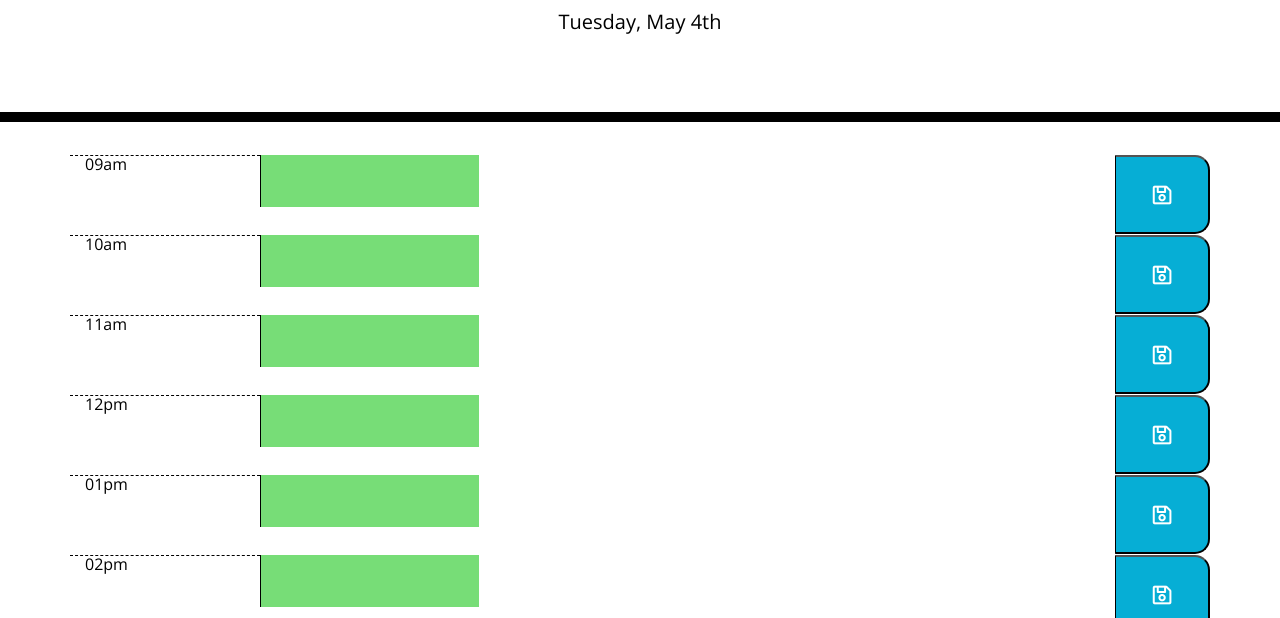
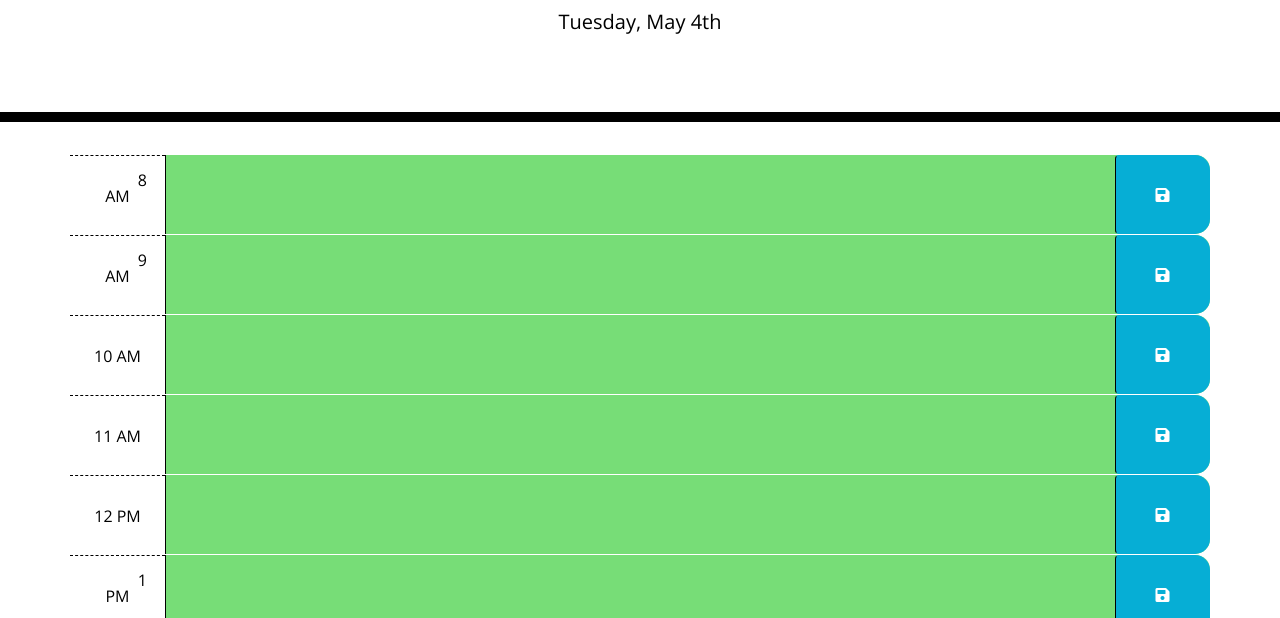
Before and after one commit to Nite1217/api-challenge, a plain HTML site: page index.html in a window 1280 px wide. Shown: the part 182-800 px from the top of the page. Drawn offline with nearby package versions, Linux system fonts and the light colour scheme.

Commit message:
updated js code

```diff
--- a/index.html
+++ b/index.html
@@ -31,6 +31,95 @@
     <div class="container">
       <h2 class="date"></h2>
       <!-- Timeblocks go here -->
+      <div id="hour8" class="row time-block">
+        <div class="col-md-1 hour">
+            8 AM
+        </div>
+        <textarea class="col-md-10 description">
+        </textarea>
+        <button class="btn saveBtn col-md-1"><i class="fas fa-save"></i></button>
+    </div>
+
+<div id="hour9" class="row time-block">
+        <div class="col-md-1 hour">
+            9 AM
+        </div>
+        <textarea class="col-md-10 description">
+        </textarea>
+        <button class="btn saveBtn col-md-1"><i class="fas fa-save"></i></button>
+    </div>
+
+<div id="hour10" class="row time-block">
+        <div class="col-md-1 hour">
+            10 AM
+        </div>
+        <textarea class="col-md-10 description">
+        </textarea>
+        <button class="btn saveBtn col-md-1"><i class="fas fa-save"></i></button>
+    </div>
+
+<div id="hour10=1" class="row time-block">
+        <div class="col-md-1 hour">
+            11 AM
+        </div>
+        <textarea class="col-md-10 description">
+        </textarea>
+        <button class="btn saveBtn col-md-1"><i class="fas fa-save"></i></button>
+    </div>
+
+<div id="hour12" class="row time-block">
+        <div class="col-md-1 hour">
+            12 PM
+        </div>
+        <textarea class="col-md-10 description">
+        </textarea>
+        <button class="btn saveBtn col-md-1"><i class="fas fa-save"></i></button>
+    </div>
+
+<div id="hour13" class="row time-block">
+        <div class="col-md-1 hour">
+            1 PM
+        </div>
+        <textarea class="col-md-10 description">
+        </textarea>
+        <button class="btn saveBtn col-md-1"><i class="fas fa-save"></i></button>
+    </div>
+
+<div id="hour14" class="row time-block">
+        <div class="col-md-1 hour">
+            2 PM
+        </div>
+        <textarea class="col-md-10 description">
+        </textarea>
+        <button class="btn saveBtn col-md-1"><i class="fas fa-save"></i></button>
+    </div>
+
+<div id="hour15" class="row time-block">
+        <div class="col-md-1 hour">
+            3 PM
+        </div>
+        <textarea class="col-md-10 description">
+        </textarea>
+        <button class="btn saveBtn col-md-1"><i class="fas fa-save"></i></button>
+    </div>
+
+<div id="hour16" class="row time-block">
+        <div class="col-md-1 hour">
+            4 PM
+        </div>
+        <textarea class="col-md-10 description">
+        </textarea>
+        <button class="btn saveBtn col-md-1"><i class="fas fa-save"></i></button>
+    </div>
+
+<div id="hour17" class="row time-block">
+        <div class="col-md-1 hour">
+            5 PM
+        </div>
+        <textarea class="col-md-10 description">
+        </textarea>
+        <button class="btn saveBtn col-md-1"><i class="fas fa-save"></i></button>
+    </div>
     </div>
 
     <script src="https://code.jquery.com/jquery-3.4.1.min.js"></script>
--- a/script.js
+++ b/script.js
@@ -6,154 +6,54 @@ function currentDate() {
 
 currentDate();
 
-var myDay = [
-    {
-        id: "0",
-        hour: "09",
-        time: "09",
-        meridiem: "am",
-        reminder: ""
-    },
-    {
-        id: "1",
-        hour: "10",
-        time: "10",
-        meridiem: "am",
-        reminder: ""
-    },
-    {
-        id: "2",
-        hour: "11",
-        time: "11",
-        meridiem: "am",
-        reminder: ""
-    },
-    {
-        id: "3",
-        hour: "12",
-        time: "12",
-        meridiem: "pm",
-        reminder: ""
-    },
-    {
-        id: "4",
-        hour: "01",
-        time: "13",
-        meridiem: "pm",
-        reminder: ""
-    },
-    {
-        id: "5",
-        hour: "02",
-        time: "14",
-        meridiem: "pm",
-        reminder: ""
-    },
-    {
-        id: "6",
-        hour: "03",
-        time: "15",
-        meridiem: "pm",
-        reminder: ""
-    },
-    {
-        id: "7",
-        hour: "04",
-        time: "16",
-        meridiem: "pm",
-        reminder: ""
-    },
-    {
-        id: "8",
-        hour: "05",
-        time: "17",
-        meridiem: "pm",
-        reminder: ""
-    },
+$(document).ready(function () {
+    // saveBtn click listener
+    $(".saveBtn").on("click", function () {
+        // Get nearby values of the description in JQuery
+        var text = $(this).siblings(".description").val();
+        var time = $(this).parent().attr("id");
 
-]
+        // Save text in local storage
+        localStorage.setItem(time, text);
+    })
 
-// creates the visuals for the scheduler body
-myDay.forEach(function(thisHour) {
-    // creates timeblocks row
-    var hourRow = $("<form>").attr({
-        "class": "row"
-    });
-    $(".container").append(hourRow);
+    function timeTracker() {
+        //get current number of hours.
+        var timeNow = moment().hour();
 
-    // creates time field
-    var hourField = $("<div>")
-        .text(`${thisHour.hour}${thisHour.meridiem}`)
-        .attr({
-            "class": "col-md-2 hour"
-    });
+        // time block loop
+        $(".time-block").each(function () {
+            var blockTime = parseInt($(this).attr("id").split("hour")[1]);
 
-    // creates schdeduler data
-    var hourPlan = $("<div>")
-        .attr({
-            "class": "col-md-9 description p-0"
-        });
-    var planData = $("<textarea>");
-    hourPlan.append(planData);
-    planData.attr("id", thisHour.id);
+            if (blockTime < timeNow) {
+                $(this).removeClass("future");
+                $(this).removeClass("present");
+                $(this).addClass("past");
+            }
+            else if (blockTime === timeNow) {
+                $(this).removeClass("past");
+                $(this).removeClass("future");
+                $(this).addClass("present");
+            }
+            else {
+                $(this).removeClass("present");
+                $(this).removeClass("past");
+                $(this).addClass("future");
 
-    if (thisHour.time < moment().format("HH")) {
-        planData.attr ({
-            "class": "past",
-        })
-    } else if (thisHour.time === moment().format("HH")) {
-        planData.attr({
-            "class": "present"
-        })
-    } else if (thisHour.time > moment().format("HH")) {
-        planData.attr({
-            "class": "future"
+            }
         })
     }
 
-    // creates save button
-    var saveButton = $("<i class='far fa-save fa-lg'></i>")
-    var savePlan = $("<button>")
-        .attr({
-            "class": "col-md-1 saveBtn"
-    });
-    savePlan.append(saveButton);
-    hourRow.append(hourField, hourPlan, savePlan);
+    $("#hour8 .description").val(localStorage.getItem("hour8"));
+    $("#hour9 .description").val(localStorage.getItem("hour9"));
+    $("#hour10 .description").val(localStorage.getItem("hour10"));
+    $("#hour11 .description").val(localStorage.getItem("hour11"));
+    $("#hour12 .description").val(localStorage.getItem("hour12"));
+    $("#hour13 .description").val(localStorage.getItem("hour13"));
+    $("#hour14 .description").val(localStorage.getItem("hour14"));
+    $("#hour15 .description").val(localStorage.getItem("hour15"));
+    $("#hour16 .description").val(localStorage.getItem("hour16"));
+    $("#hour17 .description").val(localStorage.getItem("hour17"));
+
+    timeTracker();
 })
-
-
-function saveReminders() {
-    localStorage.setItem("myDay", JSON.stringify(myDay));
-}
-
-// sets any data in localStorage to the view
-function displayReminders() {
-    myDay.forEach(function (_thisHour) {
-        $(`#${_thisHour.id}`).val(_thisHour.reminder);
-    })
-}
-
-// sets any existing localStorage data to the view if it exists
-function init() {
-    var storedDay = JSON.parse(localStorage.getItem("myDay"));
-
-    if (storedDay) {
-        myDay = storedDay;
-    }
-
-    saveReminders();
-    displayReminders();
-}
-
-init();
-
-
-// saves data to be used in localStorage
-$(".saveBtn").on("click", function(event) {
-    event.preventDefault();
-    var saveIndex = $(this).siblings(".description").children(".future").attr("id");
-    myDay[saveIndex].reminder = $(this).siblings(".description").children(".future").val();
-    console.log(saveIndex);
-    saveReminders();
-    displayReminders();
-})
```
